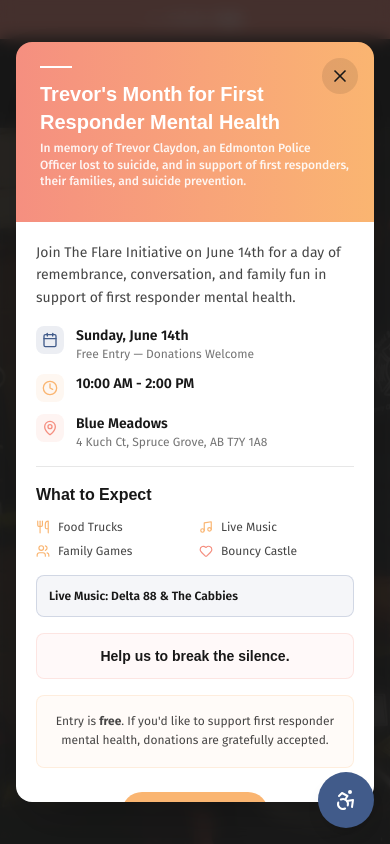
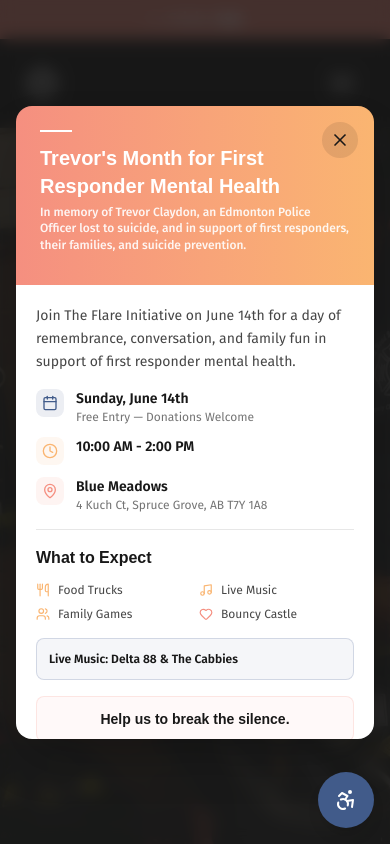
Before and after one commit to Acosta-gh/Flare-Initiative-----NextJs-Tailwind, a Next.js app: page / in a window 390 px wide. Shown: the top 844 px of the page. Built offline with nearby package versions, Linux system fonts and the light colour scheme; a web font is replaced by a local one.

Commit message:
feat: reduce event popup height to 75vh on mobile

```diff
--- a/src/components/EventPopup.jsx
+++ b/src/components/EventPopup.jsx
@@ -54,7 +54,7 @@
             animate={{ opacity: 1, scale: 1, y: 0 }}
             exit={{ opacity: 0, scale: 0.95, y: 20 }}
             transition={{ duration: 0.3, ease: "easeOut" }}
-            className="relative w-full max-w-2xl max-h-[90vh] overflow-y-auto bg-brand-white rounded-2xl shadow-2xl"
+            className="relative w-full max-w-2xl max-h-[75vh] md:max-h-[90vh] overflow-y-auto bg-brand-white rounded-2xl shadow-2xl"
           >
             <button
               onClick={handleClose}
```
